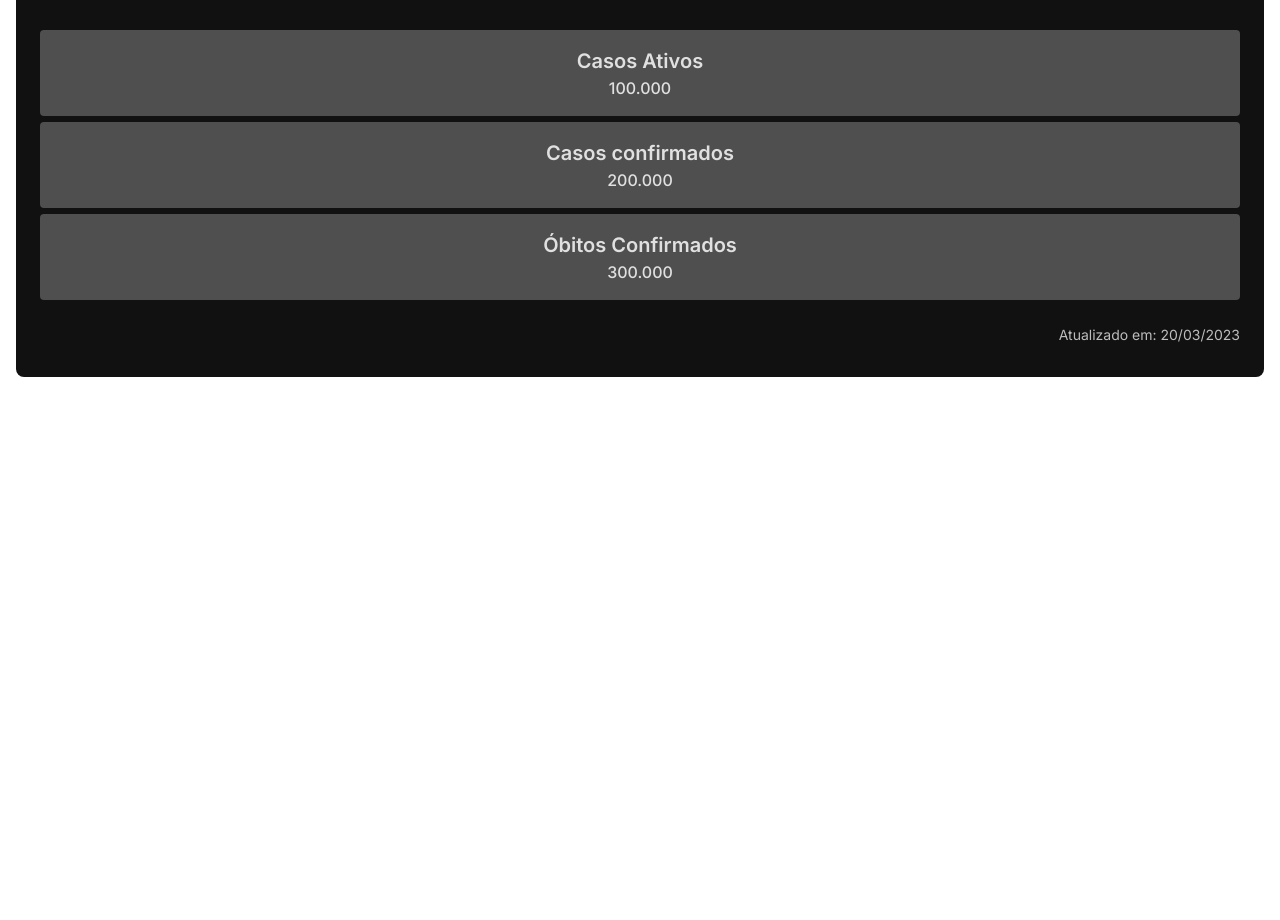
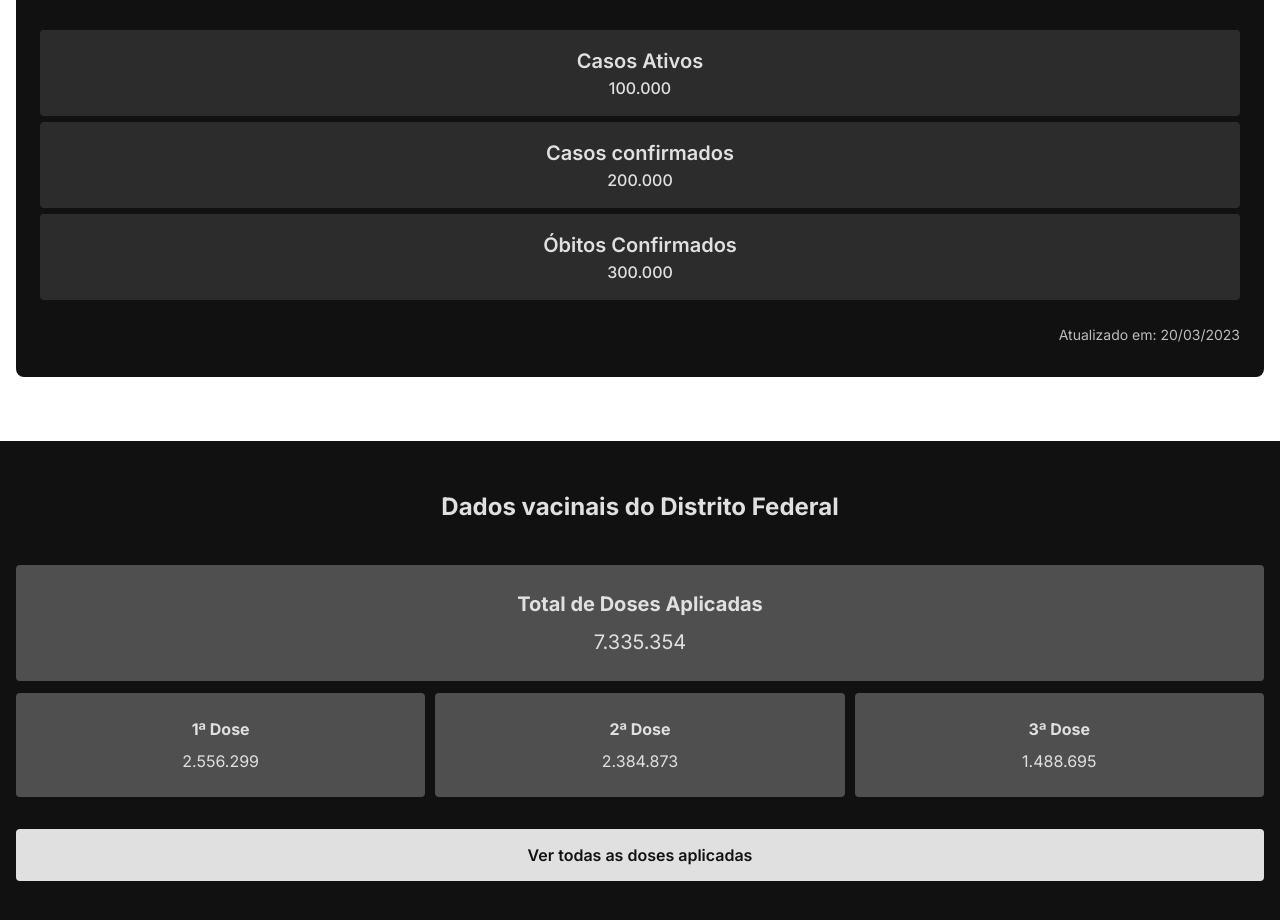
Before and after one commit to webico/invac-df, a Next.js app: page / in a window 1280 px wide. Shown: the part 1454-2374 px from the top of the page. Before the commit the page ends 1895 px from the top, so only its background shows below. Built offline with nearby package versions, Linux system fonts and the light colour scheme.

Commit message:
feat: seção dados vacinais do df, feat: arquivo globalFunctions para funções que possam ser reaproveitadas por todo o protótipo

```diff
--- a/components/DisponiveisLista.js
+++ b/components/DisponiveisLista.js
@@ -1,5 +1,6 @@
 import { useState } from 'react';
 import PropTypes from 'prop-types';
+import { addComma } from '@/public/js/globalFunctions';
 
 const DisponiveisLista = ({ props }) => {
   DisponiveisLista.propTypes = {
@@ -51,7 +52,7 @@ const DisponiveisLista = ({ props }) => {
               <div className='card__info'>
                 <span className='regiao'>Região</span>
                 <h2 className='regiao__nome'>{regiao.nome_regiao}</h2>
-                <p className='regiao__disponiveis'>{regiao.quantidade} {nome} disponíveis</p>
+                <p className='regiao__disponiveis'>{addComma(regiao.quantidade)} {nome} disponíveis</p>
               </div>
 
               <button className='card__btn'></button>
--- a/pages/index.js
+++ b/pages/index.js
@@ -5,6 +5,7 @@ import fsPromises from 'fs/promises';
 import path from 'path';
 import { useState } from 'react';
 import DisponiveisLista from '@/components/DisponiveisLista';
+import { addComma } from '@/public/js/globalFunctions';
 
 export async function getStaticProps() {
   // eslint-disable-next-line no-undef
@@ -28,16 +29,20 @@ export default function Home(props) {
       PropTypes.array]),
     casos: PropTypes.oneOfType([
       PropTypes.object,
+      PropTypes.array]),
+    dados_vacinais_df: PropTypes.oneOfType([
+      PropTypes.object,
       PropTypes.array])
   };
 
   const dataCasosInicial = props.casos[1][0];
-
   const [casos, setCasos] = useState(dataCasosInicial);
 
   function handleCasos(e) {
     setCasos(props.casos[1][e.target.value]);
   }
+
+  const dadosVacinais = props.dados_vacinais_df;
 
   return (
     <>
@@ -48,6 +53,7 @@ export default function Home(props) {
         <link rel="icon" href="/favicon.ico" />
       </Head>
 
+      {/* SEÇÃO INICIAL */}
       <main className='main'>
         <div className="container">
           <h1 className='main__titulo'>Marque suas vacinas e testes de COVID.</h1>
@@ -56,6 +62,7 @@ export default function Home(props) {
         </div>
       </main>
 
+      {/* DISPONIBILIDADE DE VACINAS E TESTES */}
       <DisponiveisLista props={props} />
 
       <section className='consulta'>
@@ -65,6 +72,7 @@ export default function Home(props) {
         </div>
       </section>
 
+      {/* CASOS DE COVID NO ULTIMO MES */}
       <section className='casos-covid'>
         <div className="container">
           <h2>Veja casos da COVID do último mês na sua região!</h2>
@@ -79,19 +87,19 @@ export default function Home(props) {
             </select>
 
             <ul>
-              <li className='caso__card'>
+              <li className='dado__card'>
                 <p>Casos Ativos</p>
-                <span>{casos.casos_ativos}</span>
+                <span>{addComma(casos.casos_ativos)}</span>
               </li>
 
-              <li className='caso__card'>
+              <li className='dado__card'>
                 <p>Casos confirmados</p>
-                <span>{casos.casos_confirmados}</span>
+                <span>{addComma(casos.casos_confirmados)}</span>
               </li>
 
-              <li className='caso__card'>
+              <li className='dado__card'>
                 <p>Óbitos Confirmados</p>
-                <span>{casos.obitos_confirmados}</span>
+                <span>{addComma(casos.obitos_confirmados)}</span>
               </li>
             </ul>
 
@@ -99,6 +107,38 @@ export default function Home(props) {
           </div>
         </div>
       </section>
+
+      {/* DADOS VACINAIS DF */}
+
+      <section className='dados-vacinais'>
+        <div className="container">
+          <h2>Dados vacinais do Distrito Federal</h2>
+
+          <ul className='dados__list'>
+            <li className='dado__card big-card'>
+              <p>Total de Doses Aplicadas</p>
+              <span>{addComma(dadosVacinais.total_doses)}</span>
+            </li>
+
+            <li className='dado__card'>
+              <p>1ª Dose</p>
+              <span>{addComma(dadosVacinais.dose_1)}</span>
+            </li>
+
+            <li className='dado__card'>
+              <p>2ª Dose</p>
+              <span>{addComma(dadosVacinais.dose_2)}</span>
+            </li>
+
+            <li className='dado__card'>
+              <p>3ª Dose</p>
+              <span>{addComma(dadosVacinais.reforco_1)}</span>
+            </li>
+          </ul>
+
+          <Link href='#' className='ver-todas-doses'>Ver todas as doses aplicadas</Link>
+        </div>
+      </section>
     </>
   );
 }
--- /dev/null
+++ b/public/js/globalFunctions.js
@@ -0,0 +1,12 @@
+export function addComma(num) {
+  var str = num.toString().split('.');
+  if (str[0].length >= 4) { //era >=5 antes
+    str[0] = str[0].replace(/(\d)(?=(\d{3})+$)/g, '$1.');
+  }
+  if (str[1] && str[1].length >= 5) {
+    str[1] = str[1].replace(/(\d{3})/g, '$1 ');
+  }
+  return str.join('.');
+}
+
+export default { addComma };
--- a/public/tempData.json
+++ b/public/tempData.json
@@ -83,52 +83,59 @@
       {
         "id": 0,
         "nome_regiao": "Norte",
-        "casos_ativos": "100.000",
-        "casos_confirmados": "200.000",
-        "obitos_confirmados": "300.000"
+        "casos_ativos": 100000,
+        "casos_confirmados": 200000,
+        "obitos_confirmados": 300000
       },
       {
         "id": 1,
         "nome_regiao": "Oeste",
-        "casos_ativos": "400.000",
-        "casos_confirmados": "500.000",
-        "obitos_confirmados": "600.000"
+        "casos_ativos": 400000,
+        "casos_confirmados": 500000,
+        "obitos_confirmados": 600000
       },
       {
         "id": 2,
         "nome_regiao": "Central",
-        "casos_ativos": "700.000",
-        "casos_confirmados": "800.000",
-        "obitos_confirmados": "900.000"
+        "casos_ativos": 700000,
+        "casos_confirmados": 800000,
+        "obitos_confirmados": 900000
       },
       {
         "id": 3,
         "nome_regiao": "Leste",
-        "casos_ativos": "110.000",
-        "casos_confirmados": "220.000",
-        "obitos_confirmados": "330.000"
+        "casos_ativos": 110000,
+        "casos_confirmados": 220000,
+        "obitos_confirmados": 330000
       },
       {
         "id": 4,
         "nome_regiao": "Sul",
-        "casos_ativos": "440.000",
-        "casos_confirmados": "550.000",
-        "obitos_confirmados": "660.000"
+        "casos_ativos": 440000,
+        "casos_confirmados": 550000,
+        "obitos_confirmados": 660000
       },
       {
         "id": 5,
         "nome_regiao": "Centro-Sul",
-        "casos_ativos": "770.000",
-        "casos_confirmados": "880.000",
-        "obitos_confirmados": "990.000"
+        "casos_ativos": 770000,
+        "casos_confirmados": 880000,
+        "obitos_confirmados": 990000
       },
       {
         "id": 6,
         "nome_regiao": "Sudoeste",
-        "casos_ativos": "111.000",
-        "casos_confirmados": "222.000",
-        "obitos_confirmados": "333.000"
+        "casos_ativos": 111000,
+        "casos_confirmados": 222000,
+        "obitos_confirmados": 333000
       }
     ]
-  ]
+  ],
+  "dados_vacinais_df": {
+    "total_doses": 7335354,
+    "dose_1": 2556299,
+    "dose_2": 2384873,
+    "reforco_1": 1488695,
+    "reforco_2": 641860
+  }
 }
--- a/scss/_Index.scss
+++ b/scss/_Index.scss
@@ -1,3 +1,4 @@
+// SECAO INICIAL
 .main {
   padding: 2.5rem 0;
   background: var(--600);
@@ -17,6 +18,7 @@
   }
 }
 
+// DISPONIBILIDADE DE VACINAS E TESTES
 .disponivel {
   .disponivel__filtro {
     display: flex;
@@ -123,6 +125,14 @@
   }
 }
 
+//para reutilizar o estilo
+.dado__card {
+  padding: 1rem .75rem;
+  color: var(--100);
+  border-radius: .25rem;
+}
+
+// CASOS DE COVID NO ULTIMO MES
 .casos-covid {
   text-align: center;
   margin-bottom: 4rem;
@@ -142,12 +152,8 @@
       margin-bottom: 2rem;
     }
 
-    .caso__card {
-      color: var(-100);
-      padding: 1rem .75rem;
-      background: var(--400);
-      color: var(--100);
-      border-radius: .25rem;
+    .dado__card {
+      background: rgba(51, 51, 51, 0.81);
 
       p {
         font-size: 1.25rem;
@@ -171,3 +177,58 @@
     }
   }
 }
+
+// DADOS VACINAIS DF
+.dados-vacinais {
+  background: var(--600);
+  padding: 3rem 0;
+
+  h2 {
+    color: var(--100);
+    text-align: center;
+  }
+
+  .dados__list {
+    display: flex;
+    flex-wrap: wrap;
+    align-items: center;
+    justify-content: space-between;
+    margin-top: 2.5rem;
+
+    .dado__card {
+      background: var(--400);
+      padding: 1.5rem .75rem;
+      text-align: center;
+      flex: 1 0 6rem;
+
+      &:nth-child(3) {
+        margin: 0 .625rem;
+      }
+
+      p {
+        margin-bottom: .5rem;
+        font-weight: $bold;
+      }
+
+      &.big-card {
+        flex-basis: 100%;
+        margin-bottom: .75rem;
+
+        p, span {
+          font-size: 1.25rem;
+        }
+      }
+    }
+  }
+
+  .ver-todas-doses {
+    padding: .875rem 0;
+    text-align: center;
+    font-weight: $semi;
+    width: 100%;
+    background: var(--100);
+    color: var(--600);
+    margin-top: 2rem;
+    border-radius: .25rem;
+  }
+}
```
Also changed, not shown: css/GlobalStyles.min.css, 1 other file (tests, documents, lock files or other folders).
